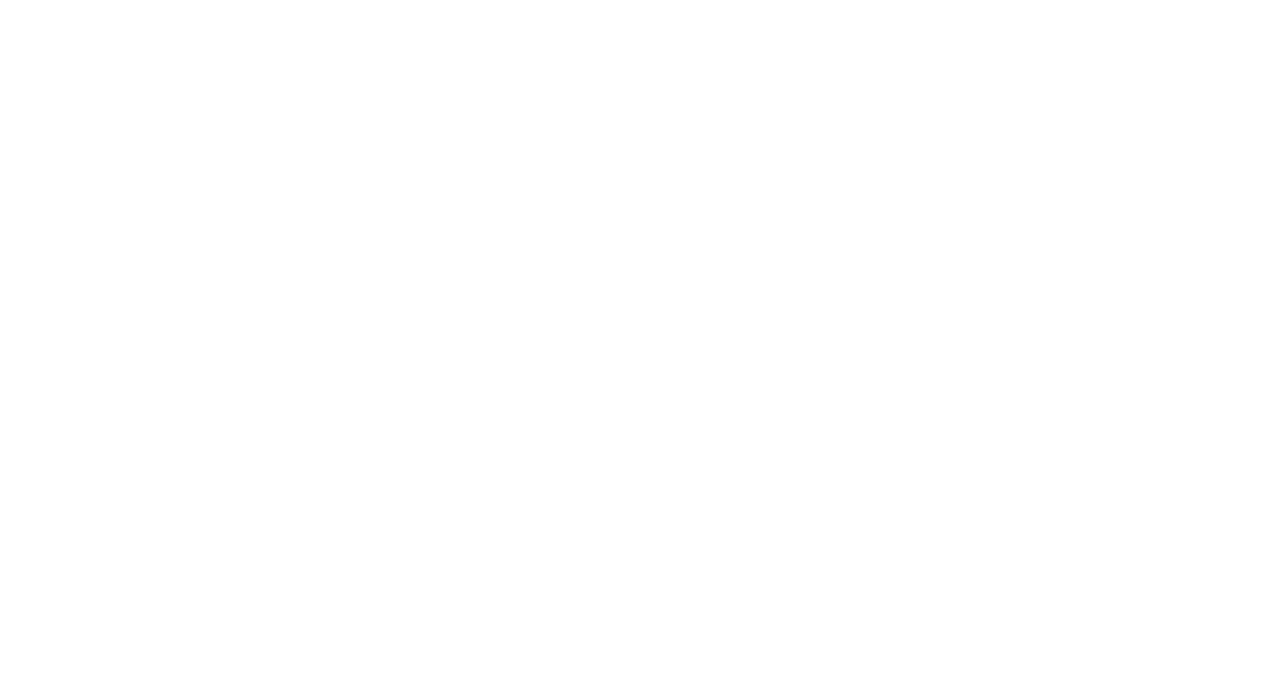
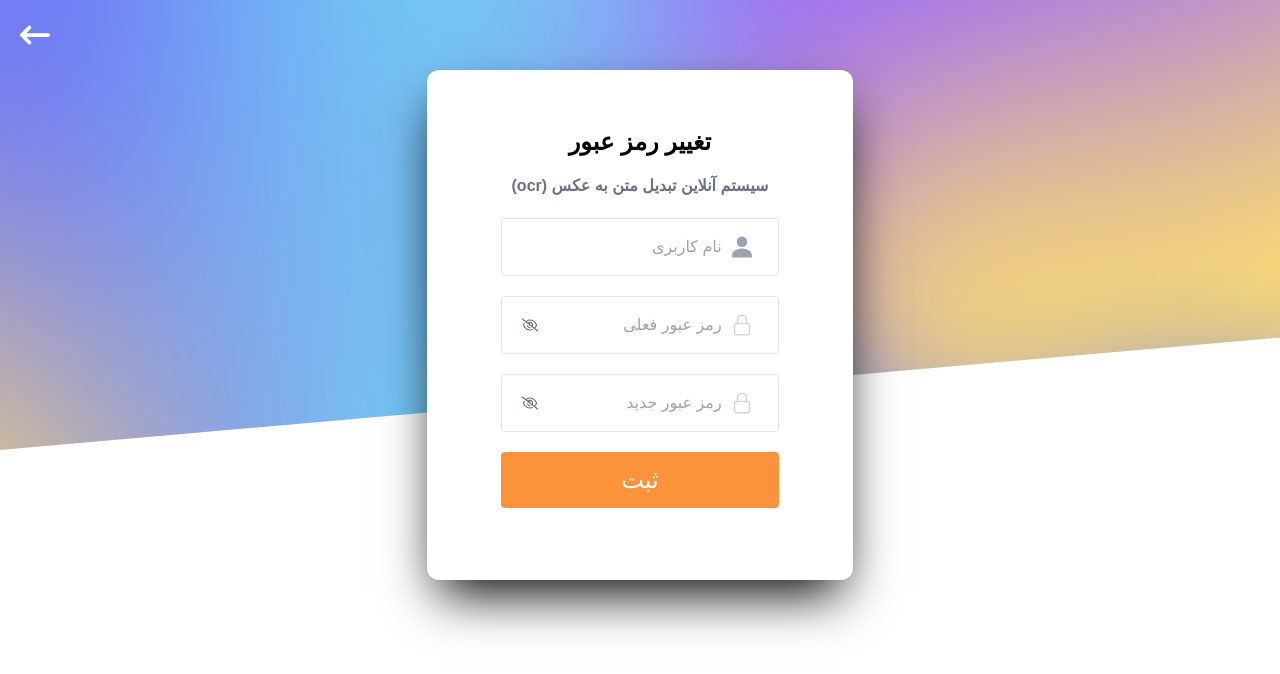
Before and after one commit to EHSANMADADI/sendProject, a React (Create React App) app: page /changePassword in a window 1280 px wide. Before the commit this address had no page. Shown: the top 674 px of the page. Built offline with nearby package versions, Linux system fonts and the light colour scheme.

Commit message:
add 404 page

```diff
--- a/src/App.js
+++ b/src/App.js
@@ -1,15 +1,12 @@
 import './App.css';
 import { BrowserRouter, Routes, Route } from "react-router-dom";
-import FerstPage from './pages/FerstPage';
-import Secend from './pages/Secend';
-import Semantic from './pages/Semantic';
-import Spelling from './pages/Spelling';
 import Multipel from './pages/Multipel';
 import MultipleNER from './pages/MultipleNER';
 import MultiSemantic from './pages/MultiSemantic';
 import MultiSplling from './pages/MultiSplling';
 import Login from './pages/Login';
 import ChangePassword from './pages/ChangePassword';
+import NotFound from './pages/NotFound';
 function App() {
   return (
     <BrowserRouter>
@@ -23,7 +20,8 @@ function App() {
         <Route path="semantic" element={<MultiSemantic/>}/>
         <Route path="Multipel" element={< Multipel />} />
         <Route path="Multipel/spelling" element={<MultiSplling/>}/>
-        <Route path='change' element={<ChangePassword/>} />
+        <Route path='changePassword' element={<ChangePassword/>} />
+        <Route path='*' element={<NotFound/>}/>
 
 
       </Routes>
--- a/src/pages/ChangePassword.jsx
+++ b/src/pages/ChangePassword.jsx
@@ -25,16 +25,16 @@ export default function ChangePassword() {
 
                     </dive>
                     <div className='w-full flex items-center justify-center overflow-visible  z-50'>
-                        <div className='bg-white z-50  p-10 rounded-xl text-center lg:w-1/4 sm:w-1/2 w-full  shadow-2xl shadow-black relative top-1/2 overflow-visible'>
+                        <div className='bg-white z-50  p-10 rounded-xl text-center lg:w-1/3 sm:w-1/2 w-full  shadow-2xl shadow-black relative top-1/2 overflow-visible'>
                             <h1 className='text-2xl font-black my-4'>تغییر رمز عبور</h1>
                             <h6 className='text-gray-500 font-semibold text-base'>سیستم آنلاین تبدیل متن به عکس (ocr)</h6>
                             <form className="flex flex-col items-center w-full my-5">
-                                <div className="sm:w-2/3 w-4/5  mx-auto py-3 px-5 flex items-center border rounded border-gray-200">
+                                <div className=" w-4/5  mx-auto py-3 px-5 flex items-center border rounded border-gray-200">
                                     <span className="text-gray-400 text-2xl m-1">
                                         <IoPersonSharp />
                                     </span>
                                     <input type="text" value={username} onChange={(e) => setUsername(e.target.value)} className="border-none w-full m-1 outline-none" placeholder="نام کاربری" /></div>
-                                <div className="sm:w-2/3 w-4/5 mx-auto py-3 px-5 flex items-center border rounded border-gray-200 my-5">
+                                <div className=" w-4/5 mx-auto py-3 px-5 flex items-center border rounded border-gray-200 my-5">
                                     <span className="text-gray-300 text-2xl m-1">
                                         <HiOutlineLockClosed />
                                     </span>
@@ -45,7 +45,7 @@ export default function ChangePassword() {
                                     </span>
                                 </div>
 
-                                <div className="sm:w-2/3 w-4/5 mx-auto py-3 px-5 flex items-center border rounded border-gray-200 mb-5">
+                                <div className=" w-4/5 mx-auto py-3 px-5 flex items-center border rounded border-gray-200 mb-5">
                                     <span className="text-gray-300 text-2xl m-1">
                                         <HiOutlineLockClosed />
                                     </span>
@@ -55,7 +55,7 @@ export default function ChangePassword() {
 
                                     </span>
                                 </div>
-                                <button className="rounded py-3 px-5 bg-orange-400 text-white text-2xl w-2/3 mx-auto hover:bg-orange-300 mb-3">ثبت</button>
+                                <button className="rounded py-3 px-5 bg-orange-400 text-white text-2xl w-4/5 mx-auto hover:bg-orange-300 mb-3">ثبت</button>
 
                             </form>
                         </div>
--- a/src/pages/Login.jsx
+++ b/src/pages/Login.jsx
@@ -16,16 +16,16 @@ export default function Login() {
           <div className='w-full overflow-visible   '>
             <div className='clippath absolute'></div>
             <div className='w-full flex items-center justify-center overflow-visible z-50'>
-              <div className='bg-white   z-50  p-10 rounded-xl text-center lg:w-1/4 sm:w-1/2 w-full shadow-2xl shadow-black  mt-20  overflow-visible'>
+              <div className='bg-white z-50  p-10 rounded-xl text-center lg:w-1/3 sm:w-1/2 w-full shadow-2xl shadow-black  mt-20  overflow-visible'>
                 <h1 className='text-2xl font-black my-4'>ورود به سامانه</h1>
                 <h6 className='text-gray-500 font-semibold text-base'>سیستم آنلاین تبدیل متن به عکس (ocr)</h6>
                 <form className="flex flex-col items-center w-full my-5">
-                  <div className="sm:w-2/3 w-4/5  mx-auto py-3 px-5 flex items-center border rounded border-gray-200">
+                  <div className="sm:w-3/4 w-4/5  mx-auto py-3 px-5 flex items-center border rounded border-gray-200">
                     <span className="text-gray-400 text-2xl m-1">
                       <IoPersonSharp />
                     </span>
                     <input type="text" value={username} onChange={(e) => setUsername(e.target.value)} className="border-none w-full m-1 outline-none" placeholder="نام کاربری" /></div>
-                  <div className="sm:w-2/3 w-4/5 mx-auto py-3 px-5 flex items-center border rounded border-gray-200 my-5">
+                  <div className="sm:w-3/4 w-4/5 mx-auto py-3 px-5 flex items-center border rounded border-gray-200 my-5">
                     <span className="text-gray-300 text-2xl m-1">
                       <HiOutlineLockClosed />
                     </span>
@@ -37,8 +37,8 @@ export default function Login() {
                   </div>
 
 
-                  <button className="rounded py-3 px-5 bg-orange-400 text-white text-2xl w-2/3 mx-auto hover:bg-orange-300 mb-3">ورود</button>
-                  <span onClick={()=>navigate('/change')} className="text-gray-500 cursor-pointer text-sm hover:border-b-2 cursor-pointer font-black  p-2">تغییر پسورد؟</span>
+                  <button className="rounded py-3 px-5 bg-orange-400 text-white text-2xl w-3/4 mx-auto hover:bg-orange-300 mb-3">ورود</button>
+                  <span onClick={()=>navigate('/changePassword')} className="text-gray-500  text-sm hover:border-b-2 cursor-pointer font-black  p-2">تغییر پسورد؟</span>
                 </form>
               </div>
             </div>
--- /dev/null
+++ b/src/pages/NotFound.jsx
@@ -0,0 +1,11 @@
+import React from 'react'
+import notfoundimg from '../images/404.jpg'
+export default function NotFound() {
+  return (
+    <div className='w-full h-screen flex flex-col justify-center items-center'>
+      <img  src={notfoundimg} />
+      <p className='font-bold text-3xl italic text-blue-700'> Page Not Found</p>
+
+    </div>
+  )
+}
```
Also changed, not shown: src/pages/MultiSplling.jsx (+24 -1 lines), src/images/404.jpg (added).
